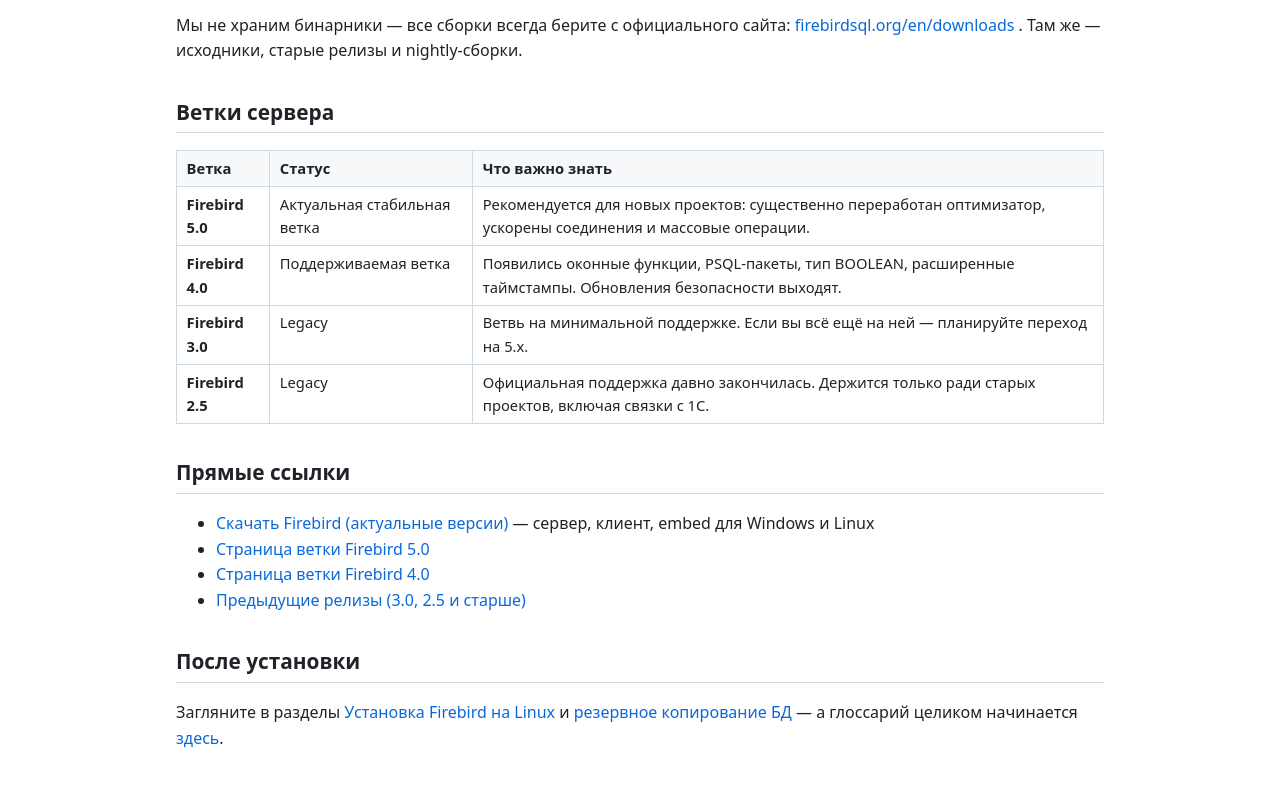
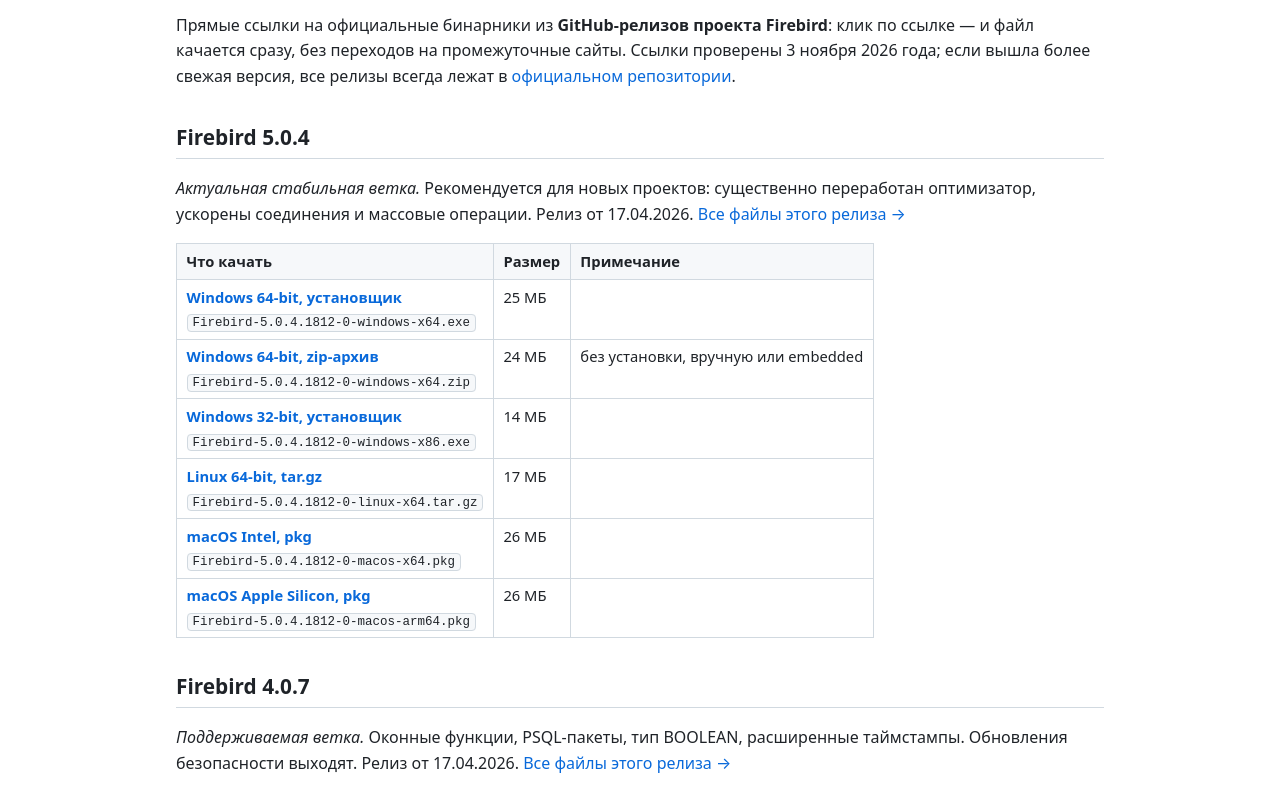
Before and after one commit to attid/firebirdsql.su, an Astro site in the folder site/: page /download in a window 1280 px wide. Shown: the part 121-910 px from the top of the page. Built offline with nearby package versions, Linux system fonts and the light colour scheme; Astro itself is replaced by a stand-in of ours.

Commit message:
Download page: direct GitHub release binaries (5.0.4/4.0.7/3.0.14/2.5.9), all links HEAD-verified

```diff
--- a/site/src/pages/download.astro
+++ b/site/src/pages/download.astro
@@ -1,92 +1,142 @@
 ---
 import BaseLayout from "../layouts/BaseLayout.astro";
 
-const branches = [
+// Прямые ссылки на официальные бинарники с GitHub-релизов FirebirdSQL/firebird.
+// Имена файлов и размеры сверены с GitHub API 2026-11-03, ссылки проверены HEAD-запросами.
+// При выходе новых суб-релизов обновить вручную и поправить дату проверки.
+
+const G = "https://github.com/FirebirdSQL/firebird/releases/download";
+
+type File = { label: string; file: string; size: string; note?: string };
+type Branch = {
+  ver: string;
+  tag: string;
+  status: string;
+  desc: string;
+  files: File[];
+};
+
+const branches: Branch[] = [
   {
-    ver: "Firebird 5.0",
+    ver: "Firebird 5.0.4",
+    tag: "v5.0.4",
     status: "Актуальная стабильная ветка",
-    desc: "Рекомендуется для новых проектов: существенно переработан оптимизатор, ускорены соединения и массовые операции.",
+    desc: "Рекомендуется для новых проектов: существенно переработан оптимизатор, ускорены соединения и массовые операции. Релиз от 17.04.2026.",
+    files: [
+      { label: "Windows 64-bit, установщик", file: "Firebird-5.0.4.1812-0-windows-x64.exe", size: "25 МБ" },
+      { label: "Windows 64-bit, zip-архив", file: "Firebird-5.0.4.1812-0-windows-x64.zip", size: "24 МБ", note: "без установки, вручную или embedded" },
+      { label: "Windows 32-bit, установщик", file: "Firebird-5.0.4.1812-0-windows-x86.exe", size: "14 МБ" },
+      { label: "Linux 64-bit, tar.gz", file: "Firebird-5.0.4.1812-0-linux-x64.tar.gz", size: "17 МБ" },
+      { label: "macOS Intel, pkg", file: "Firebird-5.0.4.1812-0-macos-x64.pkg", size: "26 МБ" },
+      { label: "macOS Apple Silicon, pkg", file: "Firebird-5.0.4.1812-0-macos-arm64.pkg", size: "26 МБ" },
+    ],
   },
   {
-    ver: "Firebird 4.0",
+    ver: "Firebird 4.0.7",
+    tag: "v4.0.7",
     status: "Поддерживаемая ветка",
-    desc: "Появились оконные функции, PSQL-пакеты, тип BOOLEAN, расширенные таймстампы. Обновления безопасности выходят.",
+    desc: "Оконные функции, PSQL-пакеты, тип BOOLEAN, расширенные таймстампы. Обновления безопасности выходят. Релиз от 17.04.2026.",
+    files: [
+      { label: "Windows 64-bit, установщик", file: "Firebird-4.0.7.3271-0-x64.exe", size: "25 МБ" },
+      { label: "Windows 64-bit, zip-архив", file: "Firebird-4.0.7.3271-0-x64.zip", size: "23 МБ", note: "без установки, вручную или embedded" },
+      { label: "Windows 32-bit, установщик", file: "Firebird-4.0.7.3271-0-Win32.exe", size: "15 МБ" },
+      { label: "Linux 64-bit, tar.gz", file: "Firebird-4.0.7.3271-0.amd64.tar.gz", size: "19 МБ" },
+    ],
   },
   {
-    ver: "Firebird 3.0",
-    status: "Legacy",
-    desc: "Ветвь на минимальной поддержке. Если вы всё ещё на ней — планируйте переход на 5.x.",
+    ver: "Firebird 3.0.14",
+    tag: "v3.0.14",
+    status: "Legacy, минимальная поддержка",
+    desc: "Если вы всё ещё на 3.0 — планируйте переход на 5.x. Релиз от 17.04.2026.",
+    files: [
+      { label: "Windows 64-bit, установщик", file: "Firebird-3.0.14.33856-0-x64.exe", size: "10 МБ" },
+      { label: "Windows 64-bit, zip-архив", file: "Firebird-3.0.14.33856-0-x64.zip", size: "13 МБ", note: "без установки, вручную или embedded" },
+      { label: "Windows 32-bit, установщик", file: "Firebird-3.0.14.33856-0-Win32.exe", size: "7 МБ" },
+      { label: "Linux 64-bit, tar.gz", file: "Firebird-3.0.14.33856-0.amd64.tar.gz", size: "8 МБ" },
+    ],
   },
   {
-    ver: "Firebird 2.5",
-    status: "Legacy",
-    desc: "Официальная поддержка давно закончилась. Держится только ради старых проектов, включая связки с 1С.",
+    ver: "Firebird 2.5.9",
+    tag: "R2_5_9",
+    status: "Legacy, официальная поддержка давно закончилась",
+    desc: "Держится только ради старых проектов, включая связки с 1С. Не для новых установок: исправлений безопасности больше не выходит.",
+    files: [
+      { label: "Windows 64-bit, установщик", file: "Firebird-2.5.9.27139_0_x64.exe", size: "9 МБ" },
+      { label: "Windows 32-bit, установщик", file: "Firebird-2.5.9.27139_0_Win32.exe", size: "6 МБ" },
+      { label: "Windows 64-bit, embedded, zip", file: "Firebird-2.5.9.27139-0_x64_embed.zip", size: "4 МБ", note: "встроенный сервер без установки" },
+      { label: "Linux 64-bit SuperServer, tar.gz", file: "FirebirdSS-2.5.9.27139-0.amd64.tar.gz", size: "7 МБ" },
+    ],
   },
 ];
 ---
 
 <BaseLayout
   title="Скачать Firebird"
-  description="Где скачать Firebird: официальные бинарники всех поддерживаемых веток — Windows и Linux, сервер и клиент, актуальные сборки на firebirdsql.org."
+  description="Скачать Firebird по прямым ссылкам: официальные установщики Windows, Linux и macOS с GitHub-релизов проекта. Firebird 5.0.4, 4.0.7, 3.0.14, 2.5.9 — клик по ссылке и файл качается сразу."
 >
   <article class="doc-content">
     <h1>Скачать Firebird</h1>
     <p>
-      Мы не храним бинарники — все сборки всегда берите с официального сайта:
-      <a href="https://firebirdsql.org/en/downloads/" rel="noopener">
-        firebirdsql.org/en/downloads
-      </a>.
-      Там же — исходники, старые релизы и nightly-сборки.
+      Прямые ссылки на официальные бинарники из <strong>GitHub-релизов проекта
+      Firebird</strong>: клик по ссылке — и файл качается сразу, без переходов
+      на промежуточные сайты. Ссылки проверены 3 ноября 2026 года; если вышла
+      более свежая версия, все релизы всегда лежат в
+      <a href="https://github.com/FirebirdSQL/firebird/releases" rel="noopener">
+      официальном репозитории</a>.
     </p>
 
-    <h2>Ветки сервера</h2>
+    {branches.map((b) => (
+      <>
+        <h2>{b.ver}</h2>
+        <p>
+          <em>{b.status}.</em> {b.desc}{" "}
+          <a href={`https://github.com/FirebirdSQL/firebird/releases/tag/${b.tag}`} rel="noopener">
+            Все файлы этого релиза →
+          </a>
+        </p>
         <table>
           <thead>
-        <tr><th>Ветка</th><th>Статус</th><th>Что важно знать</th></tr>
+            <tr><th>Что качать</th><th>Размер</th><th>Примечание</th></tr>
           </thead>
           <tbody>
-        {branches.map((b) => (
+            {b.files.map((f) => (
               <tr>
-            <td><strong>{b.ver}</strong></td>
-            <td>{b.status}</td>
-            <td>{b.desc}</td>
+                <td>
+                  <a href={`${G}/${b.tag}/${f.file}`} rel="noopener"><strong>{f.label}</strong></a>
+                  <br />
+                  <code style="font-size: 0.85em;">{f.file}</code>
+                </td>
+                <td>{f.size}</td>
+                <td>{f.note ?? ""}</td>
               </tr>
             ))}
           </tbody>
         </table>
+      </>
+    ))}
 
-    <h2>Прямые ссылки</h2>
+    <h2>Что ещё есть</h2>
     <ul>
       <li>
-        <a href="https://firebirdsql.org/en/downloads/" rel="noopener">
-          Скачать Firebird (актуальные версии)
-        </a> — сервер, клиент, embed для Windows и Linux
+        <a href="https://github.com/FirebirdSQL/firebird/releases" rel="noopener">
+          Все релизы на GitHub
+        </a>{" "}— старые версии, сборки под Android, ARM и исходники.
       </li>
       <li>
-        <a href="https://firebirdsql.org/en/firebird-5-0/" rel="noopener">
-          Страница ветки Firebird 5.0
-        </a>
-      </li>
-      <li>
-        <a href="https://firebirdsql.org/en/firebird-4-0/" rel="noopener">
-          Страница ветки Firebird 4.0
-        </a>
-      </li>
-      <li>
-        <a href="https://firebirdsql.org/en/previous-releases/" rel="noopener">
-          Предыдущие релизы (3.0, 2.5 и старше)
-        </a>
+        <a href="https://firebirdsql.org/en/downloads/" rel="noopener">
+          firebirdsql.org/en/downloads
+        </a>{" "}— официальный сайт: дополнительные пакеты, nightly-сборки
+        и зеркало (иногда бывает недоступен).
       </li>
     </ul>
 
     <h2>После установки</h2>
     <p>
-      Загляните в разделы
-      <a href="/ustanovka_firebird_na_linux/">Установка Firebird на Linux</a> и
-      <a href="/skript_dlja_rezervirovanija_bazy_dannyx_na_shell/">
-        резервное копирование БД
-      </a> — а глоссарий целиком начинается
-      <a href="/glossarij/">здесь</a>.
+      Первым делом смените пароль суперпользователя:
+      <a href="/sysdba/">SYSDBA в Firebird: пароль по умолчанию и как его сменить</a>.
+      Дальше — <a href="/ustanovka_firebird_na_linux/">установка на Linux</a>,
+      <a href="/gfix/">проверка базы gfix</a> и
+      <a href="/gbak/">резервное копирование gbak</a>.
     </p>
   </article>
 </BaseLayout>
```
Lines whose indentation alone changed are shown as unchanged.
